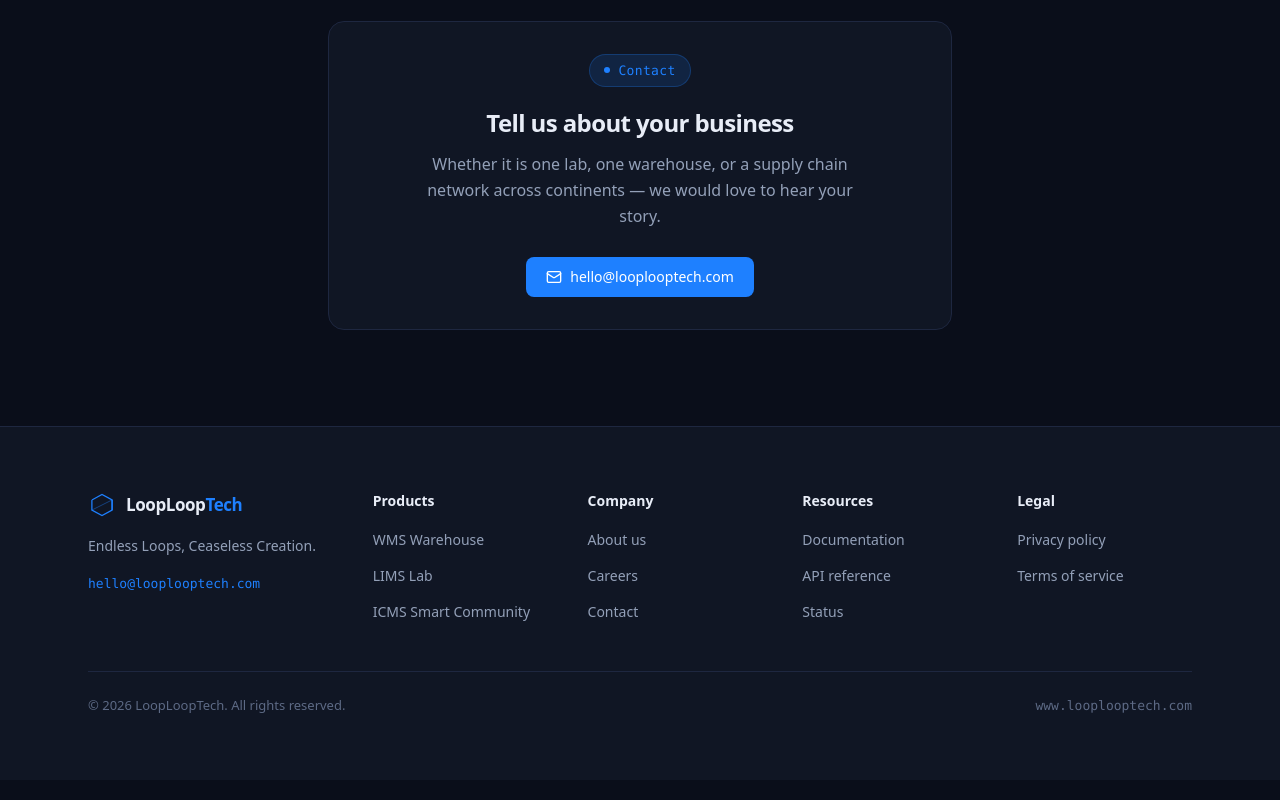
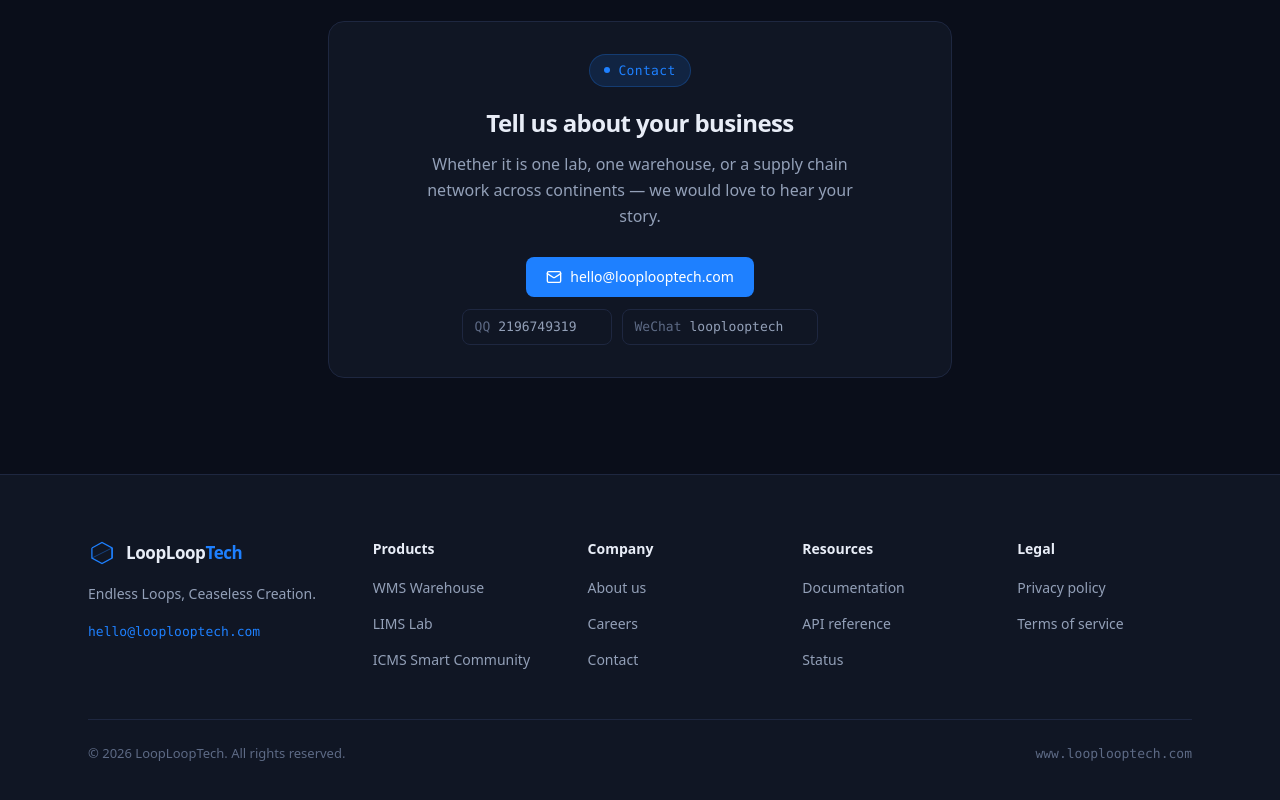
Before and after one commit to niyongsheng/looplooptech-com, a Next.js app: page /en/about in a window 1280 px wide. Shown: the part 1037-1837 px from the top of the page. Built offline with nearby package versions, Linux system fonts and the light colour scheme.

Commit message:
feat(web): add copyable contact channels to the about page
Compact mono chips for QQ and WeChat with click-to-copy and a11y feedback.

```diff
--- a/src/app/[locale]/about/page.tsx
+++ b/src/app/[locale]/about/page.tsx
@@ -3,7 +3,9 @@ import type { Metadata } from "next";
 import { useTranslations } from "next-intl";
 import { getTranslations, setRequestLocale } from "next-intl/server";
 import Icon from "@/components/Icon";
+import CopyValue from "@/components/CopyValue";
 import Reveal from "@/components/Reveal";
+import type { ContactChannelItem } from "@/types";
 
 export async function generateMetadata({
   params,
@@ -33,6 +35,7 @@ function AboutContent() {
   const t = useTranslations("about");
   const sections = t.raw("sections") as Section[];
   const values = t.raw("values.items") as Value[];
+  const channels = t.raw("contact.channels") as ContactChannelItem[];
 
   return (
     <section className="relative overflow-hidden pb-24 pt-32 md:pt-44">
@@ -100,13 +103,21 @@ function AboutContent() {
             <p className="mx-auto mt-3 max-w-md leading-relaxed text-fg-muted">
               {t("contact.desc")}
             </p>
-            <a
-              href={`mailto:${t("contact.email")}`}
-              className="btn-primary mt-7"
-            >
-              <Mail className="h-4 w-4" />
-              {t("contact.email")}
-            </a>
+            <div className="mt-7 flex flex-col items-center gap-3">
+              <a href={`mailto:${t("contact.email")}`} className="btn-primary">
+                <Mail className="h-4 w-4" />
+                {t("contact.email")}
+              </a>
+              <div className="flex flex-wrap items-center justify-center gap-2.5">
+                {channels.map((channel) => (
+                  <CopyValue
+                    key={channel.label}
+                    label={channel.label}
+                    value={channel.value}
+                  />
+                ))}
+              </div>
+            </div>
           </div>
         </Reveal>
       </div>
--- /dev/null
+++ b/src/components/CopyValue.tsx
@@ -0,0 +1,55 @@
+"use client";
+
+import { Check, Copy } from "lucide-react";
+import { useTranslations } from "next-intl";
+import { useState } from "react";
+
+/**
+ * 联系方式芯片（QQ / 微信等账号）：点击复制到剪贴板。
+ * 复制文案沿用 `common.copy` / `common.copied`。
+ */
+export default function CopyValue({
+  label,
+  value,
+}: {
+  label: string;
+  value: string;
+}) {
+  const t = useTranslations("common");
+  const [copied, setCopied] = useState(false);
+
+  async function handleCopy() {
+    try {
+      await navigator.clipboard.writeText(value);
+      setCopied(true);
+      window.setTimeout(() => setCopied(false), 1600);
+    } catch {
+      // 剪贴板不可用（非 HTTPS 或权限被拒）时静默降级，用户仍可手动选中文本
+    }
+  }
+
+  return (
+    <button
+      type="button"
+      onClick={handleCopy}
+      aria-label={`${t("copy")} ${label}: ${value}`}
+      className="group inline-flex h-9 items-center gap-2 rounded-lg border border-border px-3 font-mono text-[13px] transition-colors duration-200 hover:border-brand/40 hover:bg-bg-subtle"
+    >
+      <span className="text-fg-faint">{label}</span>
+      <span className="text-fg-muted transition-colors group-hover:text-fg">
+        {value}
+      </span>
+      {copied ? (
+        <Check className="h-3.5 w-3.5 text-brand" aria-hidden />
+      ) : (
+        <Copy
+          className="h-3.5 w-3.5 text-fg-faint opacity-0 transition-opacity group-hover:opacity-100"
+          aria-hidden
+        />
+      )}
+      <span className="sr-only" aria-live="polite">
+        {copied ? t("copied") : ""}
+      </span>
+    </button>
+  );
+}
--- a/src/messages/en.json
+++ b/src/messages/en.json
@@ -671,7 +671,11 @@
       "eyebrow": "Contact",
       "title": "Tell us about your business",
       "desc": "Whether it is one lab, one warehouse, or a supply chain network across continents — we would love to hear your story.",
-      "email": "hello@looplooptech.com"
+      "email": "hello@looplooptech.com",
+      "channels": [
+        { "label": "QQ", "value": "2196749319" },
+        { "label": "WeChat", "value": "looplooptech" }
+      ]
     }
   },
   "legal": {
--- a/src/messages/zh.json
+++ b/src/messages/zh.json
@@ -671,7 +671,11 @@
       "eyebrow": "联系我们",
       "title": "聊聊你的业务",
       "desc": "无论是一间实验室、一座仓库，还是分布全球的供应链网络，我们都乐意听听你的故事。",
-      "email": "hello@looplooptech.com"
+      "email": "hello@looplooptech.com",
+      "channels": [
+        { "label": "QQ", "value": "2196749319" },
+        { "label": "微信", "value": "looplooptech" }
+      ]
     }
   },
   "legal": {
--- a/src/types.ts
+++ b/src/types.ts
@@ -13,6 +13,7 @@ export type LegalSectionItem = {
   paragraphs: string[];
   bullets?: string[];
 };
+export type ContactChannelItem = { label: string; value: string };
 export type ProductVideo = { bvid: string; title: string };
 
 export type Accent = "brand" | "wms" | "lims" | "icms";
```
